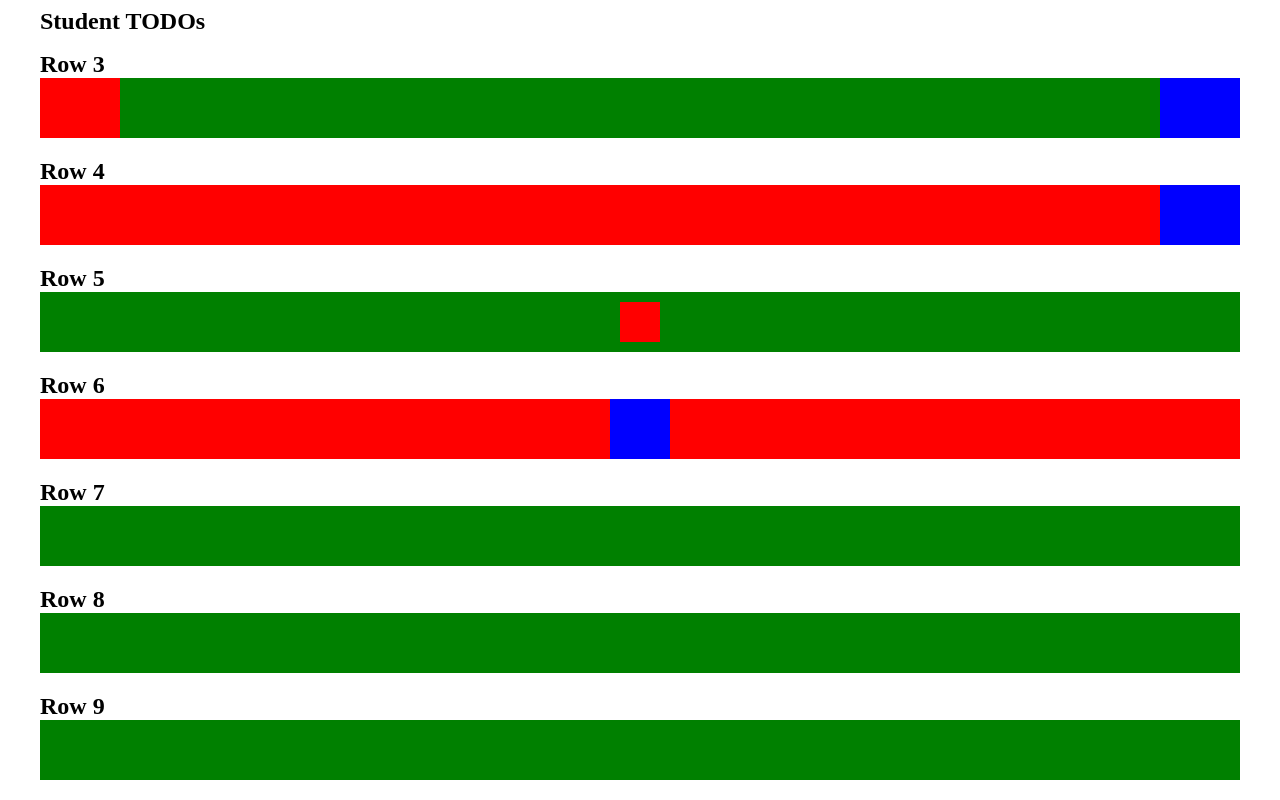
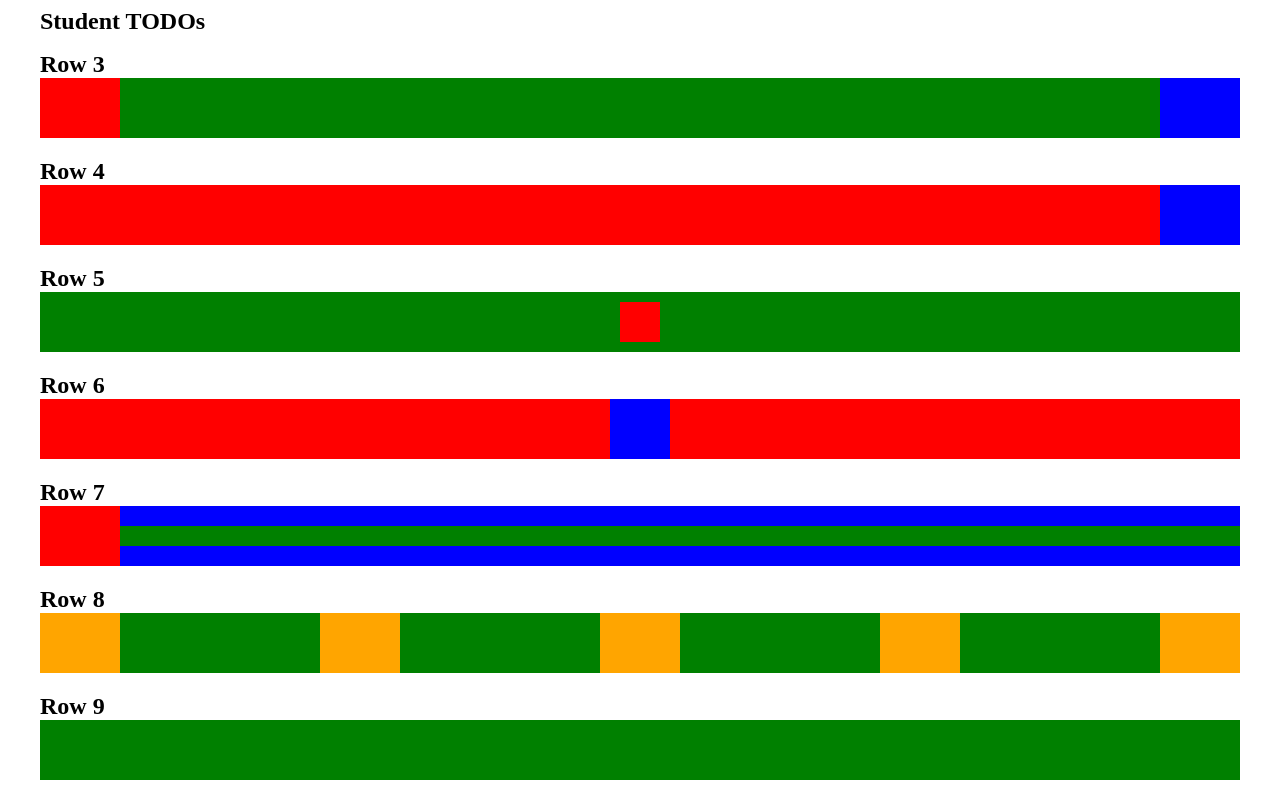
Before and after one commit to yeralinaibat/nfactorial-homework-0606-htmlcss, a plain HTML site: page index.html in a window 1280 px wide. Shown: the part 312-1112 px from the top of the page. Drawn offline with Linux system fonts and the light colour scheme.

Commit message:
last edit

```diff
--- a/index.css
+++ b/index.css
@@ -16,6 +16,14 @@ p {
   background-color: green;
   margin-bottom: 20px;
 }
+.wrapper5 {
+  display: flex;
+  justify-content: space-between;
+
+  height: 60px;
+  background-color: green;
+  margin-bottom: 20px;
+}
 .wrapper2 {
   display: flex;
   justify-content: center;
@@ -30,6 +38,14 @@ p {
   align-items: center;
   height: 60px;
   background-color: red;
+  margin-bottom: 20px;
+}
+.wrapper4 {
+  display: flex;
+
+  z-index: 1;
+  height: 60px;
+  background-color: blue;
   margin-bottom: 20px;
 }
 
@@ -61,6 +77,7 @@ p {
   background-color: blue;
 }
 .redExample5 {
+  z-index: 2;
   width: 80px;
   background-color: red;
 }
@@ -83,4 +100,21 @@ p {
   height: 60px;
   background-color: blue;
 }
+
+.redExample7 {
+  display: flex;
+  flex: 1;
+  align-items: center;
+  margin-top: 20px;
+
+  height: 20px;
+  background-color: green;
+}
+
+.orangeExample {
+  width: 80px;
+  height: 60px;
+  background-color: orange;
+}
+
 /* TODO: Add CSS for the rest of your solution below */
--- a/index.html
+++ b/index.html
@@ -39,9 +39,19 @@
       <div class="blueExample7"></div>
     </div>
     <p>Row 7</p>
-    <div class="wrapper"></div>
+    <div class="wrapper4">
+      <div class="redExample5"></div>
+      <div class="redExample7"></div>
+    </div>
+
     <p>Row 8</p>
-    <div class="wrapper"></div>
+    <div class="wrapper5">
+      <div class="orangeExample"></div>
+      <div class="orangeExample"></div>
+      <div class="orangeExample"></div>
+      <div class="orangeExample"></div>
+      <div class="orangeExample"></div>
+    </div>
     <p>Row 9</p>
     <div class="wrapper"></div>
   </body>
```
